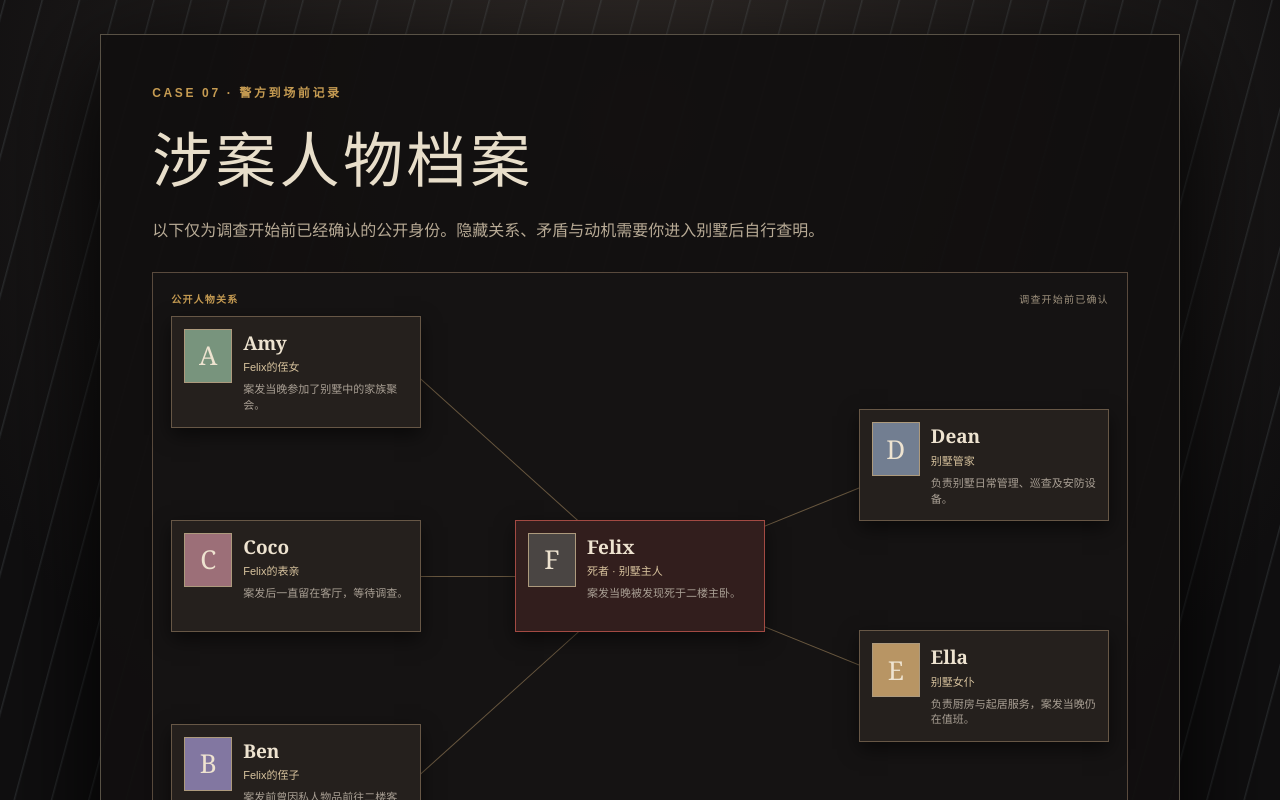
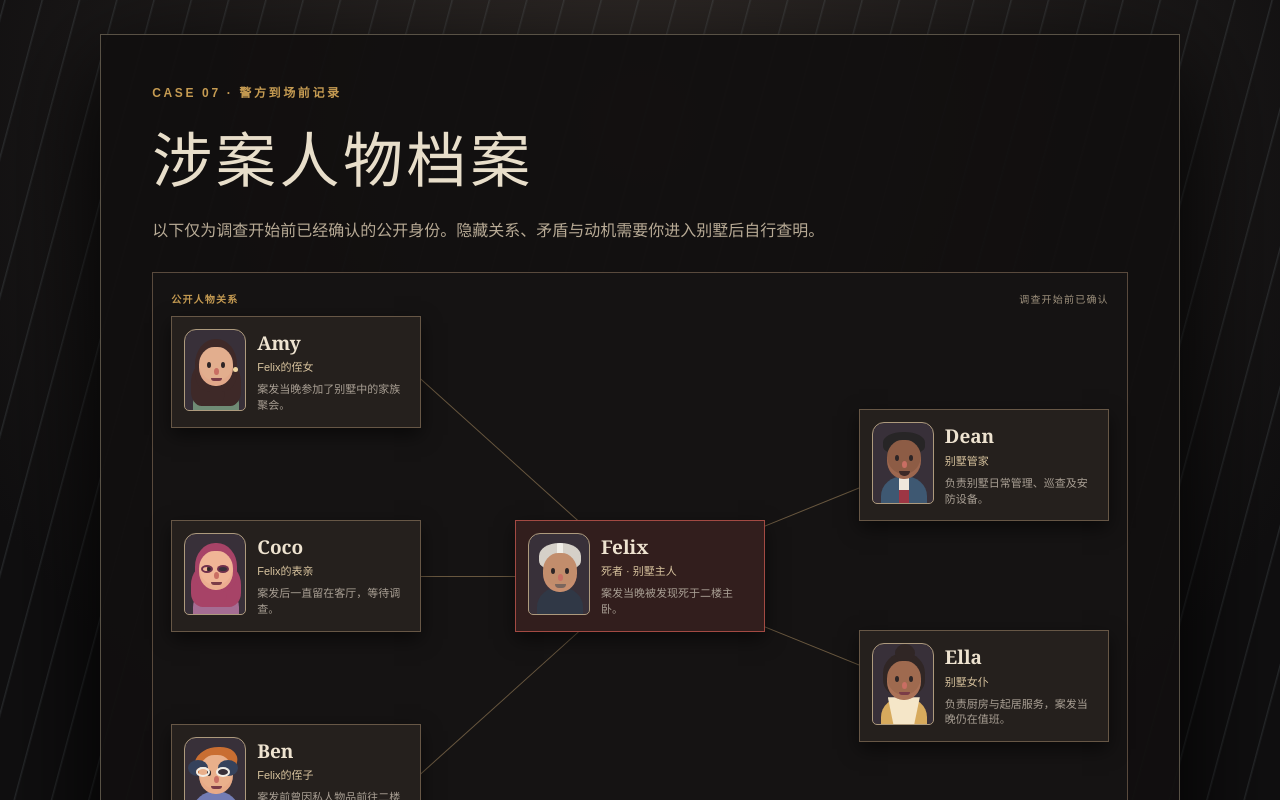
Before and after one commit to equalsdaniel/CS247G-P2, a Next.js app: page / in a window 1280 px wide. Both pictures are taken after a click on the button "进入别墅". Shown: the top 800 px of the page. Built offline with nearby package versions, Linux system fonts and the light colour scheme.

Commit message:
Use character portraits in relationship map

```diff
--- a/app/game-client.tsx
+++ b/app/game-client.tsx
@@ -225,14 +225,15 @@ const publicProfiles = [
 function RelationshipProfiles({ lang }: { lang: Lang }) {
   const felix = publicProfiles[0];
   const others = publicProfiles.slice(1);
+  const avatar = (id: string) => <div className={`relation-avatar avatar-${id}`} aria-hidden="true"><i className="avatar-hair"/><i className="avatar-face"><i className="avatar-eye left"/><i className="avatar-eye right"/><i className="avatar-nose"/><i className="avatar-mouth"/></i><i className="avatar-body"/><i className="avatar-accessory"/></div>;
   return <>
     <section className="relationship-section" aria-label={lang === "zh" ? "人物关系图" : "Relationship map"}>
       <div className="relationship-heading"><b>{lang === "zh" ? "公开人物关系" : "KNOWN RELATIONSHIPS"}</b><span>{lang === "zh" ? "调查开始前已确认" : "Confirmed before investigation"}</span></div>
       <div className="relationship-map">
         <div className="relation-line line-amy"/><div className="relation-line line-coco"/><div className="relation-line line-ben"/><div className="relation-line line-dean"/><div className="relation-line line-ella"/>
-        <article className="relation-person relation-felix victim"><div className="relation-avatar" style={{background:felix.color}}>F</div><div><b>Felix</b><span>{lang === "zh" ? "死者 · 别墅主人" : "Victim · Villa Owner"}</span><p>{felix[lang].note}</p></div></article>
+        <article className="relation-person relation-felix victim">{avatar("felix")}<div><b>Felix</b><span>{lang === "zh" ? "死者 · 别墅主人" : "Victim · Villa Owner"}</span><p>{felix[lang].note}</p></div></article>
         {others.map(profile => <article className={`relation-person relation-${profile.id}`} key={profile.id}>
-          <div className="relation-avatar" style={{background:profile.color}}>{profile.name[0]}</div>
+          {avatar(profile.id)}
           <div><b>{profile.name}</b><span>{profile[lang].role}</span><p>{profile[lang].note}</p></div>
         </article>)}
       </div>
--- a/app/globals.css
+++ b/app/globals.css
@@ -46,7 +46,19 @@ button { cursor: pointer; }
 .relationship-map { position: relative; height: 520px; max-width: 940px; margin: 10px auto 0; }
 .relation-person { position: absolute; z-index: 2; width: 250px; min-height: 112px; display: flex; align-items: flex-start; gap: 11px; padding: 12px; color: #eee3d0; background: #25201d; border: 1px solid #675746; box-shadow: 0 7px 18px #0008; }
 .relation-person.victim { border-color: #a34a43; background: #321e1d; }
-.relation-avatar { width: 48px; height: 54px; flex: 0 0 auto; display: grid; place-items: center; border: 1px solid #ad9a7d; font-size: 26px; }
+.relation-avatar { --skin:#e2ae8e; --hair:#3e2928; --shirt:#6f8b75; position:relative; width:62px; height:82px; flex:0 0 auto; overflow:hidden; background:#383039; border:1px solid #ad9a7d; border-radius:12px 12px 5px 5px; }
+.avatar-face { position:absolute; z-index:3; left:14px; top:17px; width:34px; height:39px; background:var(--skin); border-radius:45% 45% 48% 48%; box-shadow:inset 0 -5px #d98f7b33; }
+.avatar-hair { position:absolute; z-index:2; left:10px; top:9px; width:42px; height:38px; background:var(--hair); border-radius:48% 48% 35% 35%; }
+.avatar-body { position:absolute; z-index:1; left:8px; bottom:-13px; width:46px; height:40px; background:var(--shirt); border-radius:50% 50% 8px 8px; }
+.avatar-eye { position:absolute; z-index:2; top:15px; width:4px; height:6px; background:#2d2526; border-radius:50%; }.avatar-eye.left{left:8px}.avatar-eye.right{right:8px}
+.avatar-nose { position:absolute; left:15px; top:21px; width:5px; height:7px; background:#c96e63; border-radius:50%; }.avatar-mouth { position:absolute; left:12px; top:31px; width:11px; height:3px; background:#7b3c47; border-radius:0 0 8px 8px; }
+.avatar-accessory { position:absolute; z-index:5; pointer-events:none; }
+.avatar-amy { --hair:#3e2928; --shirt:#6f8b75; }.avatar-amy .avatar-hair { height:53px; box-shadow:-8px 18px 0 -4px var(--hair),8px 18px 0 -4px var(--hair); }.avatar-amy .avatar-accessory { right:7px; top:37px; width:5px; height:5px; background:#f0d6a0; border-radius:50%; }
+.avatar-coco { --skin:#f0b596; --hair:#a74367; --shirt:#a56d93; }.avatar-coco .avatar-hair { height:49px; box-shadow:-7px 18px 0 -3px var(--hair),7px 18px 0 -3px var(--hair); }.avatar-coco .avatar-accessory { left:16px; top:31px; width:12px; height:8px; border:2px solid #6f304b; border-radius:50%; box-shadow:16px 0 0 -2px #383039,16px 0 0 0 #6f304b; }
+.avatar-ben { --skin:#e9b08b; --hair:#c96e32; --shirt:#727cb4; }.avatar-ben .avatar-hair { transform:skewX(-12deg); height:30px; }.avatar-ben .avatar-accessory { left:11px; top:29px; width:14px; height:10px; border:2px solid #f1eee7; border-radius:50%; box-shadow:20px 0 0 -2px #383039,20px 0 0 0 #f1eee7,-5px -4px 0 3px #35425c,25px -4px 0 3px #35425c; }
+.avatar-dean { --skin:#8d5c45; --hair:#272526; --shirt:#3e5872; }.avatar-dean .avatar-hair { height:22px; }.avatar-dean .avatar-mouth { height:5px; background:#3c2826; }.avatar-dean .avatar-body::after { content:""; position:absolute; left:18px; top:0; width:10px; height:28px; background:#eee7dc; border-bottom:14px solid #9d3644; }
+.avatar-ella { --skin:#9f6a4f; --hair:#302625; --shirt:#d7aa5d; }.avatar-ella .avatar-hair { height:42px; }.avatar-ella .avatar-hair::before { content:""; position:absolute; left:12px; top:-9px; width:20px; height:18px; background:var(--hair); border-radius:50%; }.avatar-ella .avatar-body::after { content:""; position:absolute; left:7px; top:0; width:32px; height:28px; background:#f5e6c8; clip-path:polygon(0 0,100% 0,82% 100%,18% 100%); }
+.avatar-felix { --skin:#c28d6c; --hair:#d5d0c8; --shirt:#303846; }.avatar-felix .avatar-hair { height:27px; background:linear-gradient(90deg,#d5d0c8 0 42%,#f0ede6 43% 57%,#d5d0c8 58%); }.avatar-felix .avatar-face { top:19px; }.avatar-felix .avatar-mouth { height:4px; background:#7a665d; }
 .relation-person b,.relation-person span { display:block; }.relation-person b { font-size:19px; }.relation-person span { margin-top:3px; color:#d9c49f; font:11px/1.35 Arial,sans-serif; }.relation-person p { margin:7px 0 0; color:#aaa095; font:11px/1.45 Arial,sans-serif; }
 .relation-felix { left:50%; top:50%; transform:translate(-50%,-50%); }.relation-amy { left:0; top:0; }.relation-coco { left:0; top:50%; transform:translateY(-50%); }.relation-ben { left:0; bottom:0; }.relation-dean { right:0; top:18%; }.relation-ella { right:0; bottom:18%; }
 .relation-line { position:absolute; z-index:1; left:50%; top:50%; height:1px; background:#856e4e; transform-origin:left center; opacity:.75; }
```
